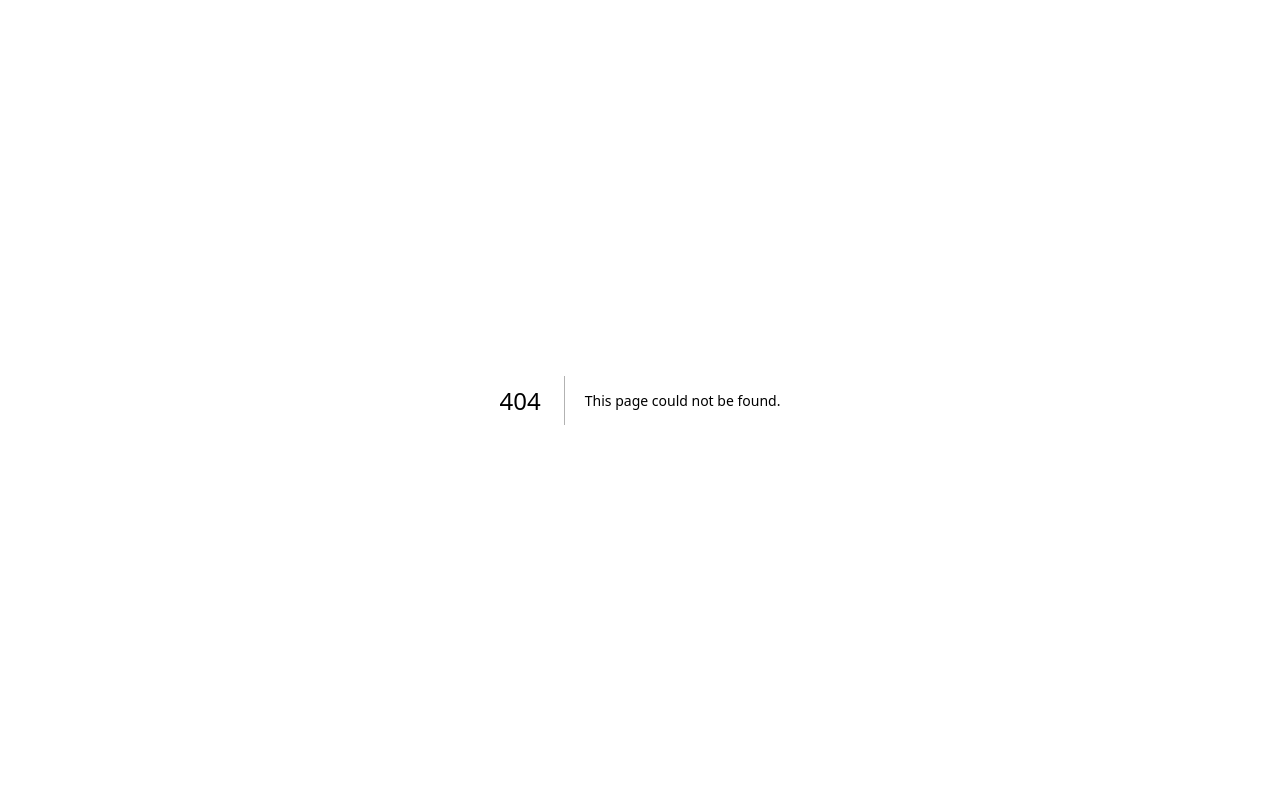
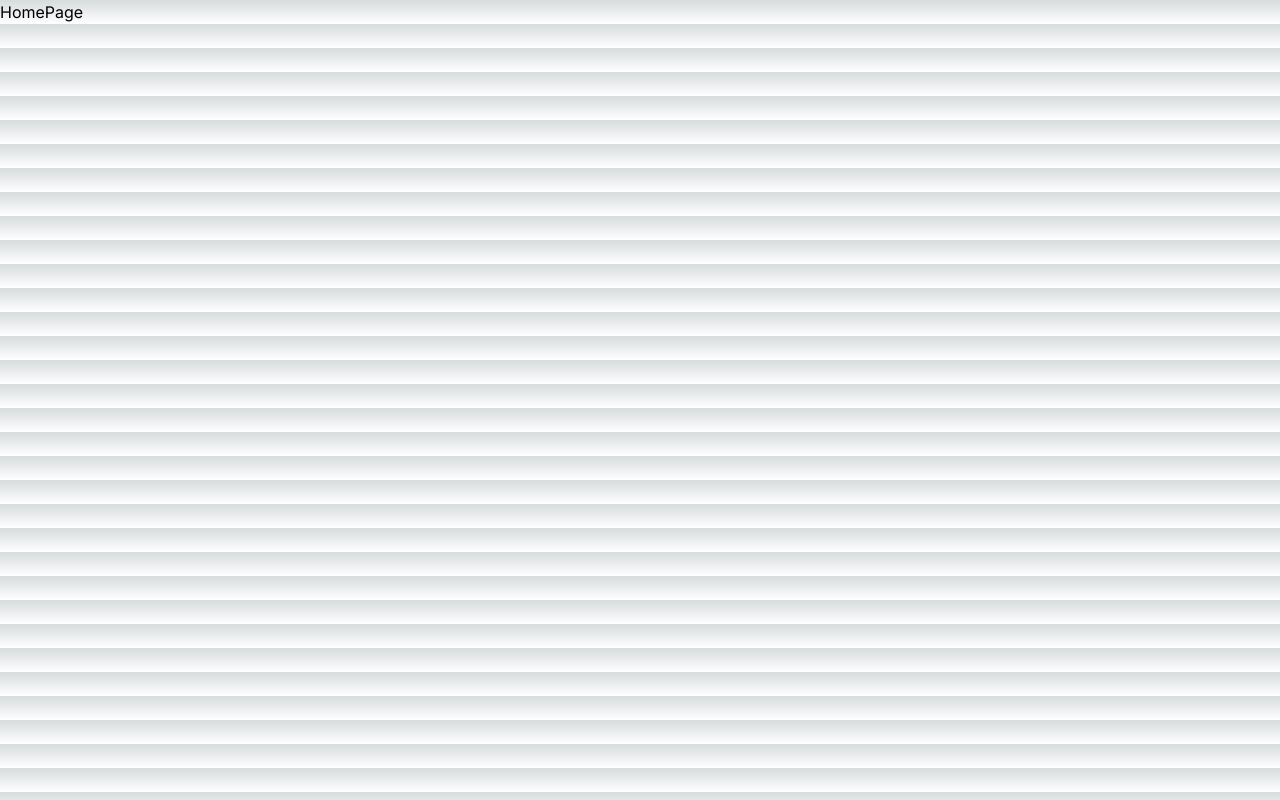
Before and after one commit to Robiu-Sani/Learing-next.js, a Next.js app: page /home in a window 1280 px wide. Before the commit this address had no page. Built offline with nearby package versions, Linux system fonts and the light colour scheme.

Commit message:
first commit

```diff
--- /dev/null
+++ b/src/app/home/[dynamicRout]/page.jsx
@@ -0,0 +1,3 @@
+export default function Dynamicpage() {
+  return <div>page</div>;
+}
--- /dev/null
+++ b/src/app/home/page.jsx
@@ -0,0 +1,5 @@
+import React from "react";
+
+export default function HomePage() {
+  return <div>HomePage</div>;
+}
```
